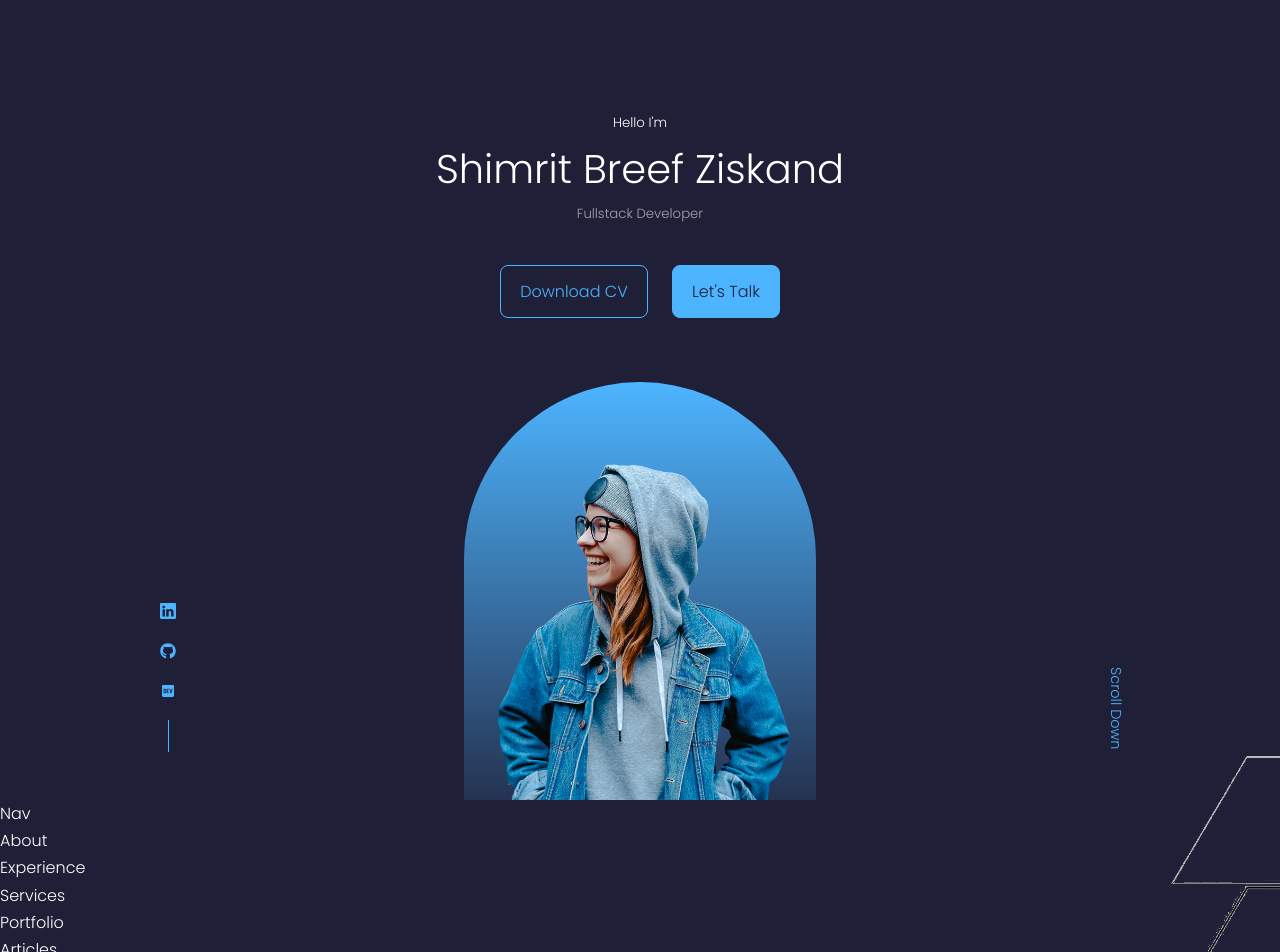
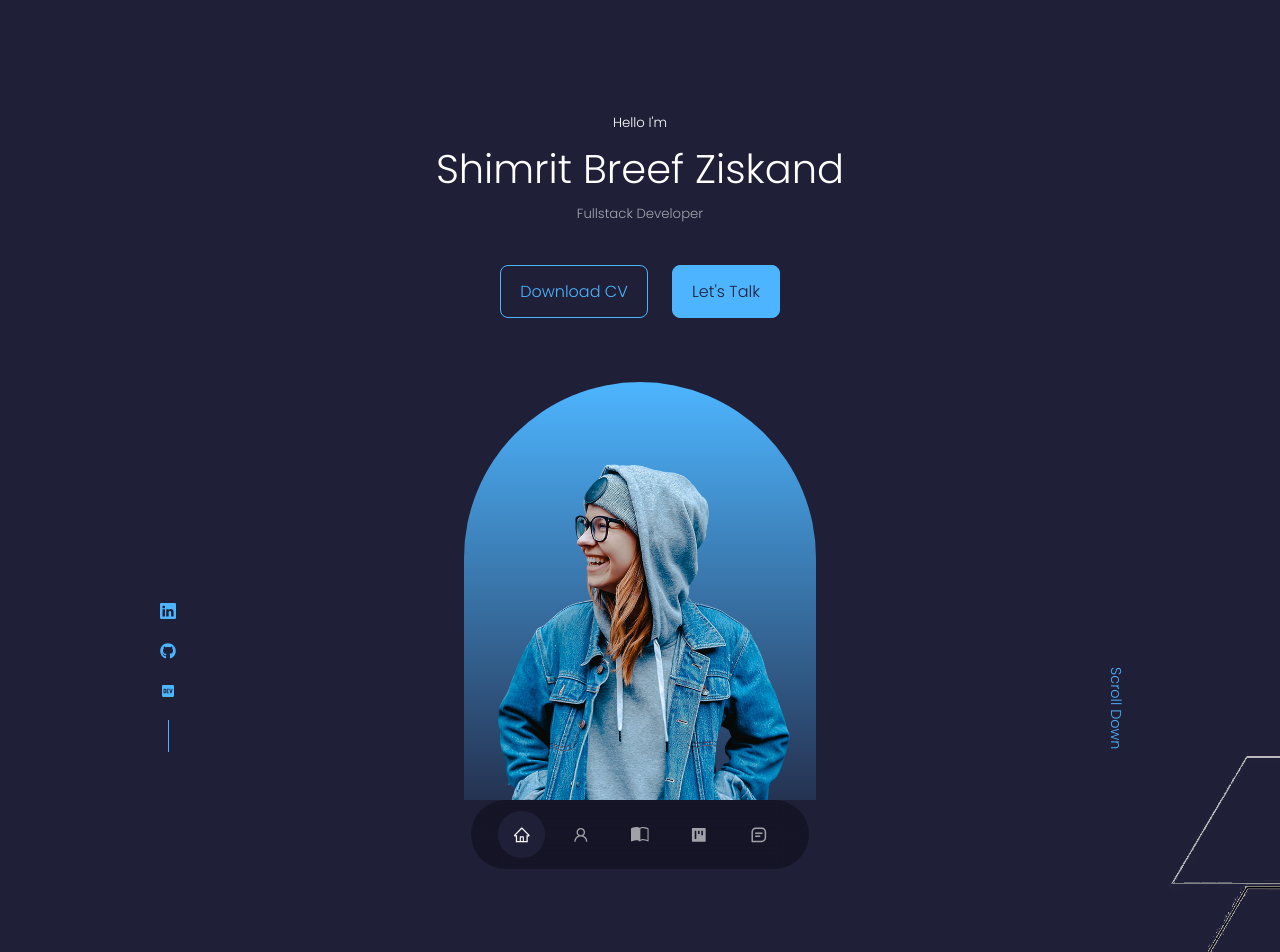
Before and after one commit to shimritz/my-portfolio, a React (Create React App) app: page / in a window 1280 px wide. Shown: the top 952 px of the page. Built offline with nearby package versions, Linux system fonts and the light colour scheme.

Commit message:
navbar component completed

```diff
--- a/src/components/about/About.jsx
+++ b/src/components/about/About.jsx
@@ -2,7 +2,7 @@ import React from "react";
 import "./about.css";
 
 const About = () => {
-  return <div>About</div>;
+  return <section id="about">About</section>;
 };
 
 export default About;
--- a/src/components/contact/Contact.jsx
+++ b/src/components/contact/Contact.jsx
@@ -2,7 +2,7 @@ import React from "react";
 import "./contact.css";
 
 const Contact = () => {
-  return <div>Contact</div>;
+  return <section id="contact">Contact</section>;
 };
 
 export default Contact;
--- a/src/components/experience/Experience.jsx
+++ b/src/components/experience/Experience.jsx
@@ -2,7 +2,7 @@ import React from "react";
 import "./experience.css";
 
 const Experience = () => {
-  return <div>Experience</div>;
+  return <section id="experience">Experience</section>;
 };
 
 export default Experience;
--- a/src/components/nav/Nav.jsx
+++ b/src/components/nav/Nav.jsx
@@ -1,8 +1,49 @@
 import React from "react";
 import "./nav.css";
+import { AiOutlineHome } from "react-icons/ai";
+import { AiOutlineUser } from "react-icons/ai";
+import { BsBookHalf } from "react-icons/bs";
+import { AiFillProject } from "react-icons/ai";
+import { BiMessageSquareDetail } from "react-icons/bi";
+import { useState } from "react";
 
 const Nav = () => {
-  return <div>Nav</div>;
+  const [activeNav, setActiveNav] = useState("#");
+  return (
+    <nav>
+      <a href="#" className={activeNav === "#" ? "active" : ""}>
+        <AiOutlineHome />
+      </a>
+      <a
+        href="#about"
+        onClick={() => setActiveNav("#about")}
+        className={activeNav === "#about" ? "active" : ""}
+      >
+        <AiOutlineUser />
+      </a>
+      <a
+        href="#experience"
+        onClick={() => setActiveNav("#experience")}
+        className={activeNav === "#experience" ? "active" : ""}
+      >
+        <BsBookHalf />
+      </a>
+      <a
+        href="#portfolio"
+        onClick={() => setActiveNav("#portfolio")}
+        className={activeNav === "#portfolio" ? "active" : ""}
+      >
+        <AiFillProject />
+      </a>
+      <a
+        href="#contact"
+        onClick={() => setActiveNav("#contact")}
+        className={activeNav === "#contact" ? "active" : ""}
+      >
+        <BiMessageSquareDetail />
+      </a>
+    </nav>
+  );
 };
 
 export default Nav;
--- a/src/components/nav/nav.css
+++ b/src/components/nav/nav.css
@@ -0,0 +1,33 @@
+ nav {
+    background: rgba(0,0,0,0.3);
+    width: max-content;
+    padding: 0.7rem 1.7rem;
+    z-index: 0;
+    /* position: fixed; */
+    /* left: 50%;
+    transform: translateX(-50%); */
+    margin: 0 auto;
+    display: flex;
+    gap: 0.8rem;
+    border-radius: 3rem;
+    backdrop-filter: blur(15px);
+
+}
+
+nav a {
+    background: transparent;
+    padding: 0.9rem;
+    border-radius: 50%;
+    display: flex;
+    color: var(--color-light);
+    font-size: 1.1rem;
+}
+
+nav a:hover {
+    background: rgba(0,0,0,0.3);
+}
+
+nav a.active {
+    background: var(--color-bg);
+    color: var(--color-white);
+}
--- a/src/components/portfolio/Portfolio.jsx
+++ b/src/components/portfolio/Portfolio.jsx
@@ -2,7 +2,7 @@ import React from "react";
 import "./portfolio.css";
 
 const Portfolio = () => {
-  return <div>Portfolio</div>;
+  return <section id="portfolio">Portfolio-MY Projects</section>;
 };
 
 export default Portfolio;
--- a/src/components/services/Services.jsx
+++ b/src/components/services/Services.jsx
@@ -2,7 +2,7 @@ import React from "react";
 import "./services.css";
 
 const Services = () => {
-  return <div>Services</div>;
+  return <section id="services">Services</section>;
 };
 
 export default Services;
--- a/src/components/testimonials/Testimonials.jsx
+++ b/src/components/testimonials/Testimonials.jsx
@@ -2,7 +2,7 @@ import React from "react";
 import "./testimonials.css";
 
 const Testimonials = () => {
-  return <div>Articles</div>;
+  return <section id="testimonials"></section>;
 };
 
 export default Testimonials;
--- a/src/index.css
+++ b/src/index.css
@@ -60,6 +60,7 @@ h1 {
 
 section {
     margin-top: 8rem;
+    height: 100vh;
 }
 
 section > h2, section > h5 {
```
